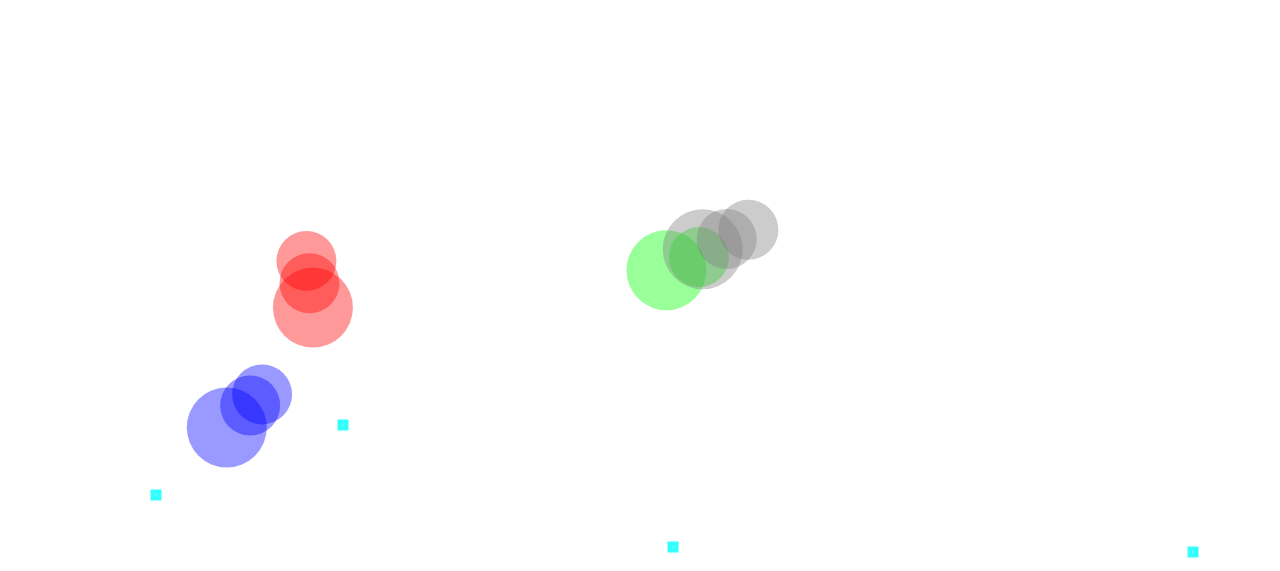
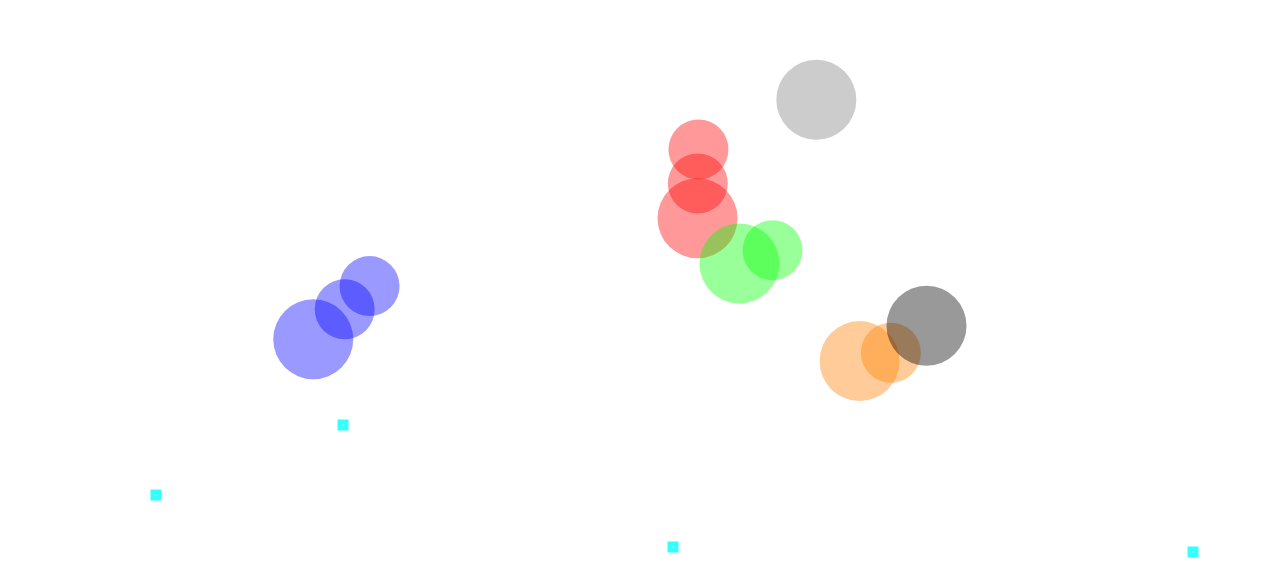
Before and after one commit to AJFaraday/aquarium, a plain HTML site: page index.html in a window 1280 px wide. Shown: the part 229-800 px from the top of the page. Drawn offline with Linux system fonts and the light colour scheme.

Commit message:
New strategies, and config file

```diff
--- a/concerns/eater.js
+++ b/concerns/eater.js
@@ -24,7 +24,7 @@ Concerns.Eater = class Eater {
   set_target() {
     if (Game.food.length > 0) {
       //this.target = this.random_food();
-      if(typeof this.strategy === 'undefined') {
+      if (typeof this.strategy === 'undefined') {
         this.target = this.random_food();
       } else {
         this.target = this[this.strategy.target_type]();
@@ -47,16 +47,50 @@ Concerns.Eater = class Eater {
     return Game.food[distances.indexOf(min_distance)];
   }
 
+  nearest_snake() {
+    var eater = this;
+    var distances = Game.creatures.map(function (creature) {
+      if (creature == eater) {
+        return 99999;
+      }
+      return Utils.distanceBetweenPoints(eater, creature);
+    });
+    var min_distance = Math.min(...distances);
+    return Game.creatures[distances.indexOf(min_distance)];
+  }
+
+
+  highest_food() {
+    var eater = this;
+    var heights = Game.food.map(function (food) {
+      return food.y;
+    });
+    var min_height = Math.min(...heights);
+    return Game.food[heights.indexOf(min_height)];
+  }
+
   least_rotation() {
     this.get_angle();
     var eater = this;
     var angles = Game.food.map(function (food) {
-      var angle = Utils.angleBetweenPoints(food,eater) ;
-      return Utils.angleDifference(angle, eater.angle);
+      var angle = Utils.angleBetweenPoints(food, eater);
+      return Math.abs(Utils.angleDifference(angle, eater.angle));
     });
 
-    var min_angle = Math.min (...angles);
+    var min_angle = Math.max(...angles);
     return Game.food[angles.indexOf(min_angle)];
+  }
+
+  most_rotation() {
+    this.get_angle();
+    var eater = this;
+    var angles = Game.food.map(function (food) {
+      var angle = Utils.angleBetweenPoints(food, eater);
+      return Math.abs(Utils.angleDifference(angle, eater.angle));
+    });
+
+    var max_angle = Math.min(...angles);
+    return Game.food[angles.indexOf(max_angle)];
   }
 
   farthest_food() {
--- a/concerns/follower.js
+++ b/concerns/follower.js
@@ -24,12 +24,12 @@ Concerns.Follower = class Follower {
     this.y = Math.sin(this.angle * Math.PI / 180) * (this.get_speed() / 7) + this.y;
 
     this.history.push({x: this.x, y: this.y});
-    if (this.history.length >= 5) {
+    if (this.history.length >= 10) {
       this.history.shift();
     }
-    //if (this.remove && Utils.outOfRange(this)) {
-    //  this.remove();
-    //}
+    if (this.remove && Utils.outOfRange(this)) {
+      this.remove();
+    }
   }
 
   get_angle() {
--- /dev/null
+++ b/config.js
@@ -0,0 +1,13 @@
+Config = {
+  min_snakes: 1,
+  // In 100ths of a second
+  food_interval: 50,
+  starting_snakes: [
+    {colour: 'rgb(255,0,0,0.4)', strategy: 'nearest'},
+    {colour: 'rgb(0,255,0,0.4)', strategy: 'farthest'},
+    {colour: 'rgb(0,0,255,0.4)', strategy: 'random'},
+    {colour: 'rgb(128,128,128,0.4)', strategy: 'low_turning'},
+    {colour: 'rgb(255,128,0,0.4)', strategy: 'top_hugger'},
+    {colour: 'rgb(0,0,0,0.4)', strategy: 'parasite'}
+  ]
+};
--- a/game.js
+++ b/game.js
@@ -15,6 +15,12 @@ class Game {
 
     Game.food = [];
     Game.creatures = [];
+
+    Config.starting_snakes.forEach(
+      function(config) {
+        Game.add_creature('Snake', config.colour, config.strategy)
+      }
+    );
 
     Game.draw_loop = setInterval(
       function () {
@@ -35,7 +41,7 @@ class Game {
     );
     Game.add_food();
     Game.tick++;
-    if(Game.creatures.length <= 2) {
+    if(Game.creatures.length < Config.min_snakes) {
       Game.add_random_creature();
     }
   }
@@ -58,10 +64,8 @@ class Game {
   }
 
   static add_food() {
-    if ((Game.tick % 50) == 0) {
-      //for (var x = no_to_add; x > 0; x--) {
+    if ((Game.tick % Config.food_interval) == 0) {
       new Static.Food();
-      //}
     }
   }
 
--- a/index.html
+++ b/index.html
@@ -3,6 +3,7 @@
   <head>
     <meta charset="utf-8" />
     <title>Watch Snakes</title>
+    <script src="config.js"></script>
     <script src="game.js"></script>
     <script src="canvas.js"></script>
     <script src="utils.js"></script>
@@ -30,13 +31,7 @@
 
     <script type="text/javascript">
       Game.init();
-      new Static.Food();
-      Game.add_creature('Snake', 'rgb(255,0,0,0.4', 'nearest');
-      Game.add_creature('Snake', 'rgb(0,255,0,0.4', 'farthest');
-      Game.add_creature('Snake', 'rgb(0,0,255,0.4', 'random');
-      Game.add_creature('Snake', 'rgb(128,128,128,0.4', 'low_turning');
 
-      Game.creatures.forEach(function(x){x.set_target()})
     </script>
   </body>
 
--- a/strategies.js
+++ b/strategies.js
@@ -14,6 +14,17 @@ Strategies = {
   low_turning: {
     see_new: 'retarget',
     target_type: 'least_rotation'
-  }
-
+  },
+  high_turning: {
+    see_new: 'nothing',
+    target_type: 'most_rotation'
+  },
+  top_hugger: {
+    see_new: 'retarget',
+    target_type: 'highest_food'
+  },
+  parasite: {
+    see_new: 'nothing',
+    target_type: 'nearest_snake'
+  },
 };
--- a/utils.js
+++ b/utils.js
@@ -10,10 +10,10 @@ class Utils {
   }
 
   static outOfRange(thing) {
-      return thing.x < -50
-        || thing.x > (Game.width + 50)
-        || thing.y < -50
-        || thing.y > (Game.height + 50)
+      return thing.x < -200
+        || thing.x > (Game.width + 200)
+        || thing.y < -200
+        || thing.y > (Game.height + 200)
   }
 
   // Note: Things always have an x and a y component
```
